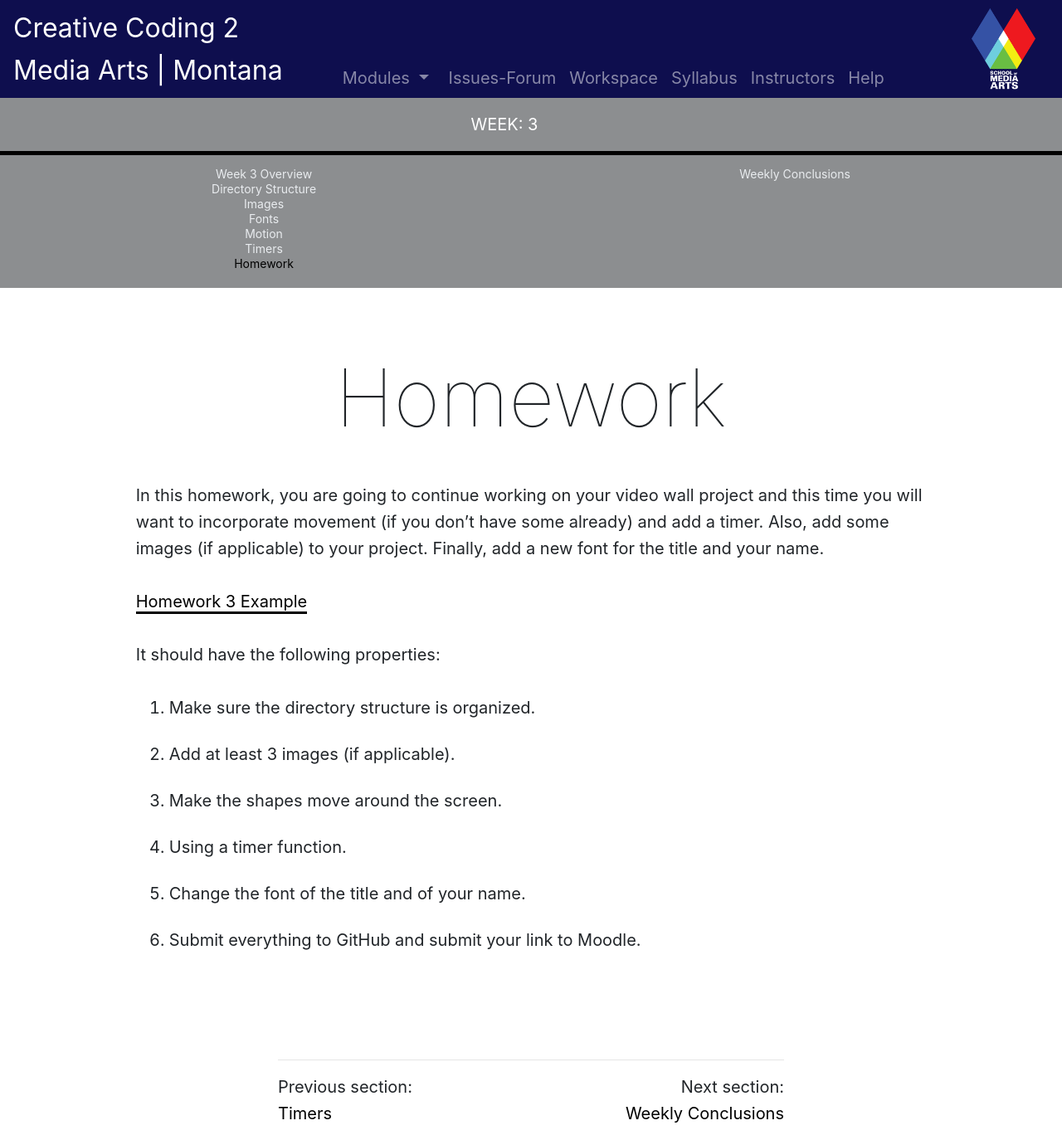
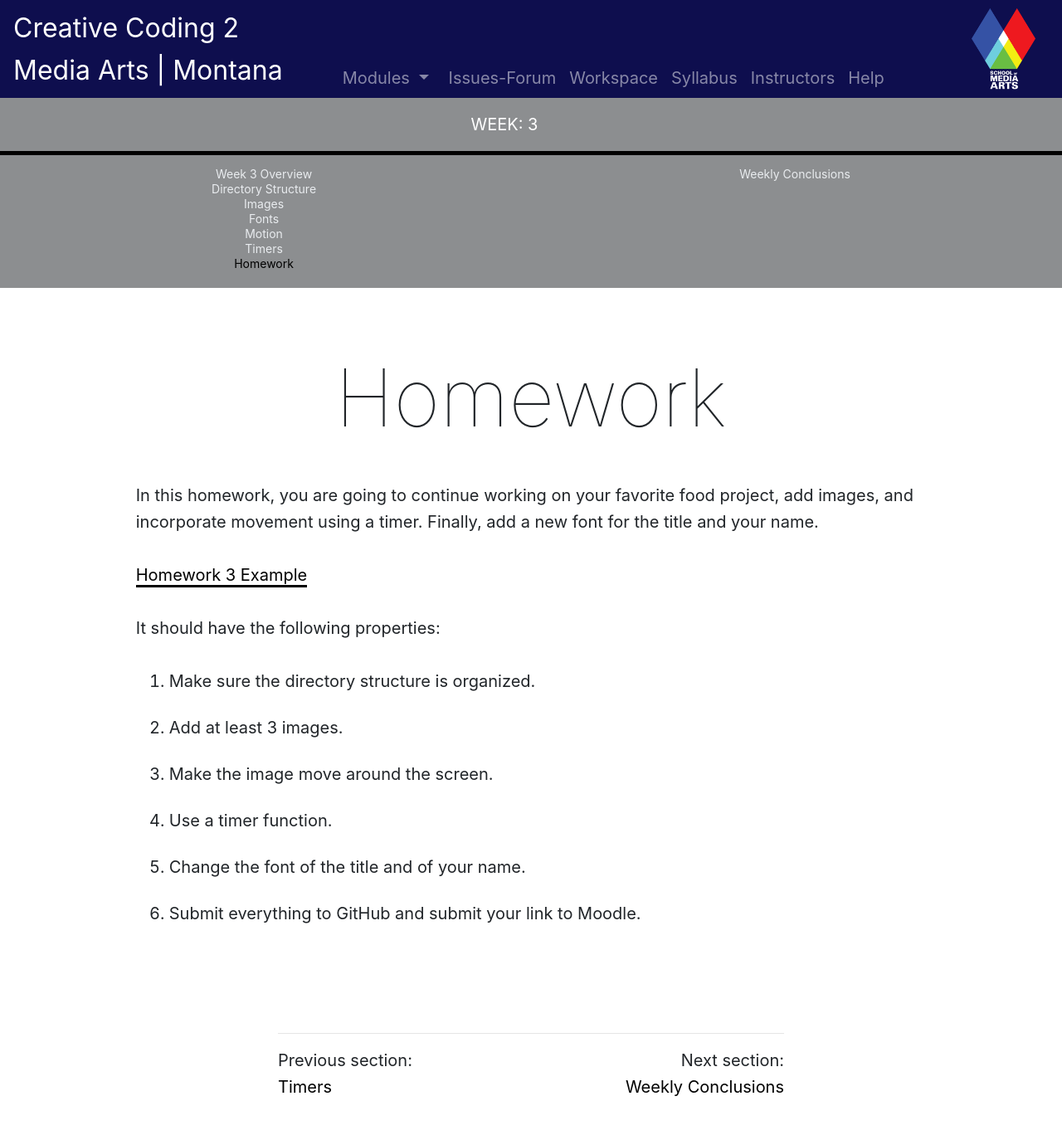
Before and after one commit to Montana-Media-Arts/220-creative-coding2-Spring2023, a Jekyll site: the page built from modules/week-3/_posts/2010-01-01-homework.md, in a window 1280 px wide. Shown: the whole page at 83% size. Built offline with Jekyll 4.4.1, drawn with Linux system fonts in a browser that asks for light colours; nearby versions of some CDN libraries; comment, search, counter and statistics services are not loaded; after the commit the page ends 1342 px from its top, so only the background shows below that.

Commit message:
Update 2010-01-01-homework.md

```diff
--- a/modules/week-3/_posts/2010-01-01-homework.md
+++ b/modules/week-3/_posts/2010-01-01-homework.md
@@ -6,14 +6,14 @@ jotted: false
 
 # Homework
 
-In this homework, you are going to continue working on your video wall project and this time you will want to incorporate movement (if you don't have some already) and add a timer.  Also, add some images (if applicable) to your project.  Finally, add a new font for the title and your name.
+In this homework, you are going to continue working on your favorite food project, add images, and incorporate movement using a timer.  Finally, add a new font for the title and your name.
 
-<a href="https://github.com/Montana-Media-Arts/220_CreativeCoding2-Spring2021-Samples/tree/main/Homework%203" target="_new">Homework 3 Example</a>
+<a href="https://github.com/Montana-Media-Arts/220_CreativeCoding2-Spring2023-Samples/tree/main/Homework%203" target="_blank">Homework 3 Example</a>
 
 It should have the following properties:
 1.	Make sure the directory structure is organized.
-2.	Add at least 3 images (if applicable).
-3.	Make the shapes move around the screen.
-4.  Using a timer function.
+2.	Add at least 3 images.
+3.	Make the image move around the screen.
+4.  Use a timer function.
 5.	Change the font of the title and of your name.
 6.  Submit everything to GitHub and submit your link to Moodle.
```
